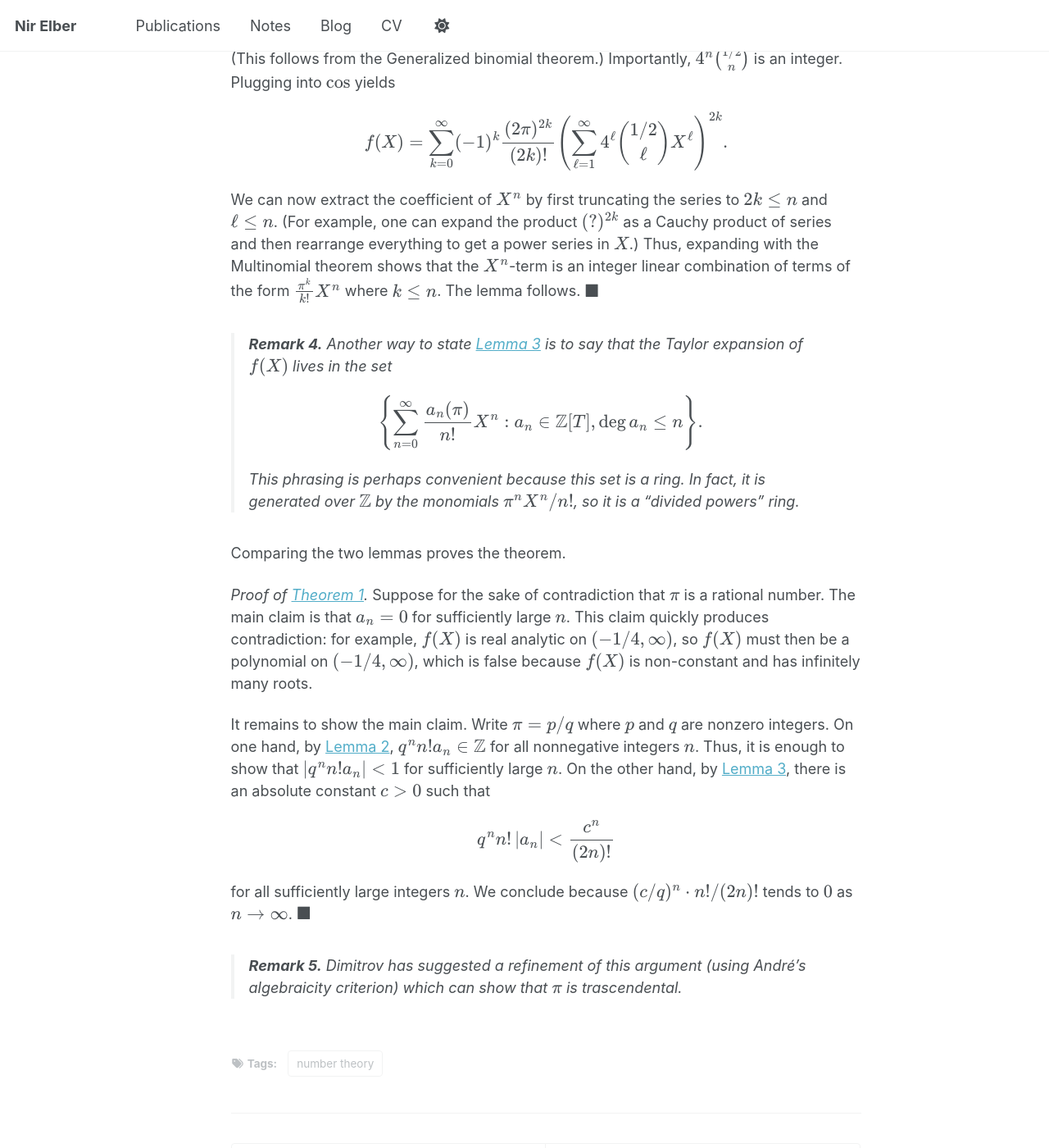
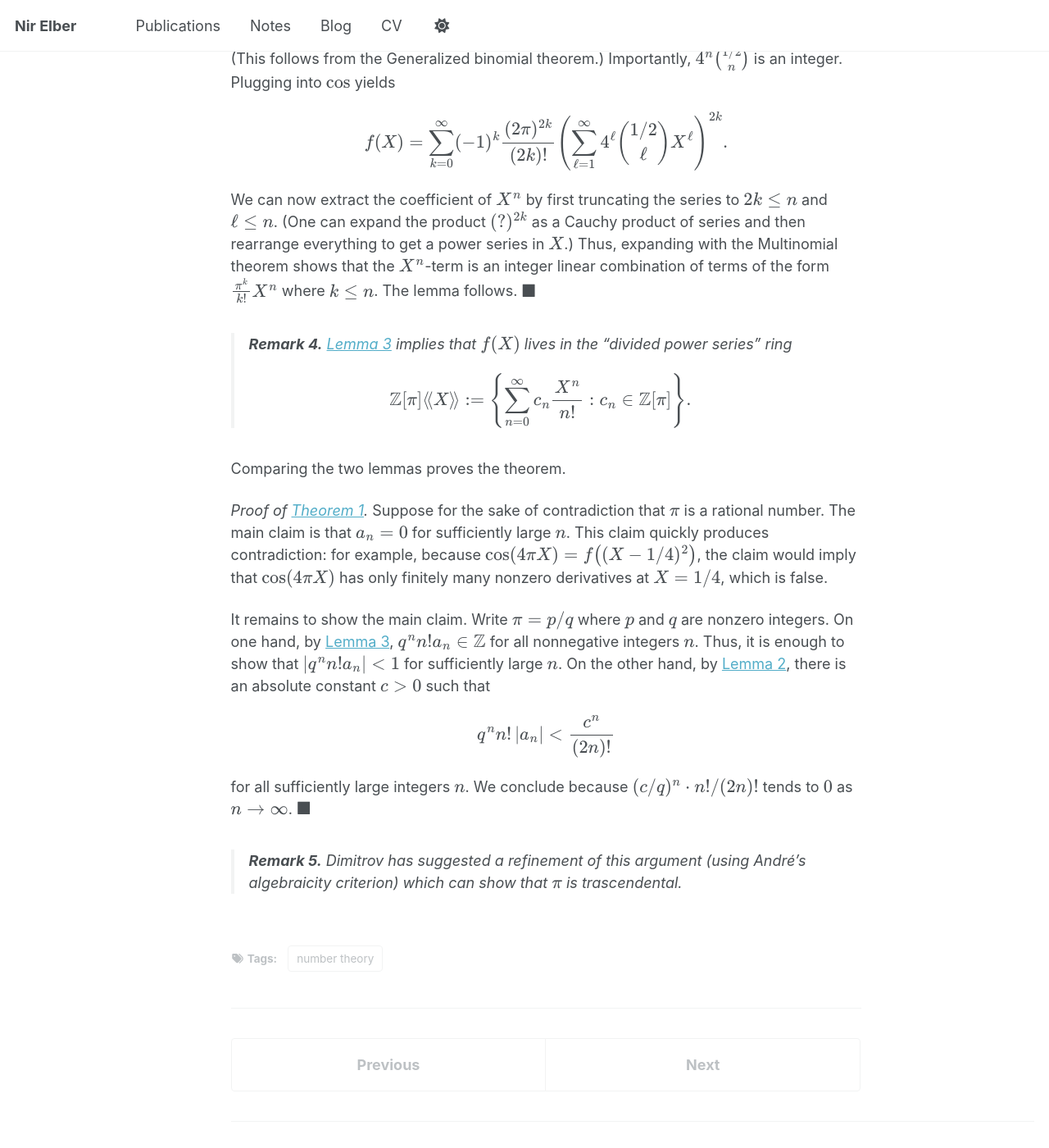
Before and after one commit to dFoiler/dfoiler.github.io, a Jekyll site: the page built from _posts/2026-10-07-blog-post.md, in a window 1280 px wide and 1400 px high, scrolled down 1520 px. Shown: the whole window at 82% size. Built offline with Jekyll 4.4.1, drawn with Linux system fonts in a browser that asks for light colours; a script that is not in the unit is left out; some of the changed text lies outside the part shown.

Commit message:
fix remark 4 oops

```diff
--- a/_posts/2026-10-07-blog-post.md
+++ b/_posts/2026-10-07-blog-post.md
@@ -39,19 +39,20 @@ This is another direct calculation. As in Lemma 2, all series converge absolutel
 \\[\sqrt{1+4X}-1=\sum\_{\ell=1}^\infty4^\ell\binom{1/2}{\ell}X^\ell.\\]
 (This follows from the Generalized binomial theorem.) Importantly, \\(4^n\binom{1/2}n\\) is an integer. Plugging into \\(\cos\\) yields
 \\[f(X)=\sum\_{k=0}^\infty(-1)^k\frac{(2\pi)^{2k}}{(2k)!}\left(\sum\_{\ell=1}^\infty4^\ell\binom{1/2}{\ell}X^\ell\right)^{2k}.\\]
-We can now extract the coefficient of \\(X^n\\) by first truncating the series to \\(2k\le n\\) and \\(\ell\le n\\). (For example, one can expand the product \\((?)^{2k}\\) as a Cauchy product of series and then rearrange everything to get a power series in \\(X\\).) Thus, expanding with the Multinomial theorem shows that the \\(X^n\\)-term is an integer linear combination of terms of the form \\(\frac{\pi^k}{k!}X^n\\) where \\(k\le n\\). The lemma follows. \\(\blacksquare\\)
+We can now extract the coefficient of \\(X^n\\) by first truncating the series to \\(2k\le n\\) and \\(\ell\le n\\). (One can expand the product \\((?)^{2k}\\) as a Cauchy product of series and then rearrange everything to get a power series in \\(X\\).) Thus, expanding with the Multinomial theorem shows that the \\(X^n\\)-term is an integer linear combination of terms of the form \\(\frac{\pi^k}{k!}X^n\\) where \\(k\le n\\). The lemma follows. \\(\blacksquare\\)
 
 > **Remark 4.**
-Another way to state <a class="statement-ref" href="#lem-integrality">Lemma</a> is to say that the Taylor expansion of \\(f(X)\\) lives in the set
-\\[\left\\{\sum\_{n=0}^\infty\frac{a\_n(\pi)}{n!}X^n:a\_n\in\mathbb Z[T],\deg a\_n\le n\right\\}.\\]
-This phrasing is perhaps convenient because this set is a ring. In fact, it is generated over \\(\mathbb Z\\) by the monomials \\(\pi^nX^n/n!\\), so it is a "divided powers" ring.
+<a class="statement-ref" href="#lem-integrality">Lemma</a> implies that \\(f(X)\\) lives in the "divided power series" ring
+\\[\mathbb Z[\pi]\langle\\!\langle X\rangle\\!\rangle:=\left\\{\sum\_{n=0}^\infty c\_n\frac{X^n}{n!}:c\_n\in\mathbb Z[\pi]\right\\}.\\]
+<!-- This is not enough for our application: we will also need to have a bound on the "degrees" of the coefficients \\(c\_n\\). -->
 
 Comparing the two lemmas proves the theorem.
 
 *Proof of <a class="statement-ref" href="#thm-pi">Theorem</a>.*
-Suppose for the sake of contradiction that \\(\pi\\) is a rational number. The main claim is that \\(a\_n=0\\) for sufficiently large \\(n\\). This claim quickly produces contradiction: for example, \\(f(X)\\) is real analytic on \\((-1/4,\infty)\\), so \\(f(X)\\) must then be a polynomial on \\((-1/4,\infty)\\), which is false because \\(f(X)\\) is non-constant and has infinitely many roots.
+Suppose for the sake of contradiction that \\(\pi\\) is a rational number. The main claim is that \\(a\_n=0\\) for sufficiently large \\(n\\). This claim quickly produces contradiction: for example, because \\(\cos(4\pi X)=f\big((X-1/4)^2\big)\\), the claim would imply that \\(\cos(4\pi X)\\) has only finitely many nonzero derivatives at \\(X=1/4\\), which is false.
+<!-- \\(f(X)\\) is real analytic on \\((-1/4,\infty)\\), so \\(f(X)\\) must then be a polynomial on \\((-1/4,\infty)\\), which is false because \\(f(X)\\) is non-constant and has infinitely many roots. -->
 
-It remains to show the main claim. Write \\(\pi=p/q\\) where \\(p\\) and \\(q\\) are nonzero integers. On one hand, by <a class="statement-ref" href="#lem-bound">Lemma</a>, \\(q^nn!a\_n\in\mathbb Z\\) for all nonnegative integers \\(n\\). Thus, it is enough to show that \\(\left\|q^nn!a\_n\right\|<1\\) for sufficiently large \\(n\\). On the other hand, by <a class="statement-ref" href="#lem-integrality">Lemma</a>, there is an absolute constant \\(c>0\\) such that
+It remains to show the main claim. Write \\(\pi=p/q\\) where \\(p\\) and \\(q\\) are nonzero integers. On one hand, by <a class="statement-ref" href="#lem-integrality">Lemma</a>, \\(q^nn!a\_n\in\mathbb Z\\) for all nonnegative integers \\(n\\). Thus, it is enough to show that \\(\left\|q^nn!a\_n\right\|<1\\) for sufficiently large \\(n\\). On the other hand, by <a class="statement-ref" href="#lem-bound">Lemma</a>, there is an absolute constant \\(c>0\\) such that
 \\[q^nn!\left|a\_n\right\|<\frac{c^n}{(2n)!}\\]
 for all sufficiently large integers \\(n\\). We conclude because \\((c/q)^n\cdot n!/(2n)!\\) tends to \\(0\\) as \\(n\to\infty\\). \\(\blacksquare\\)
 
```
